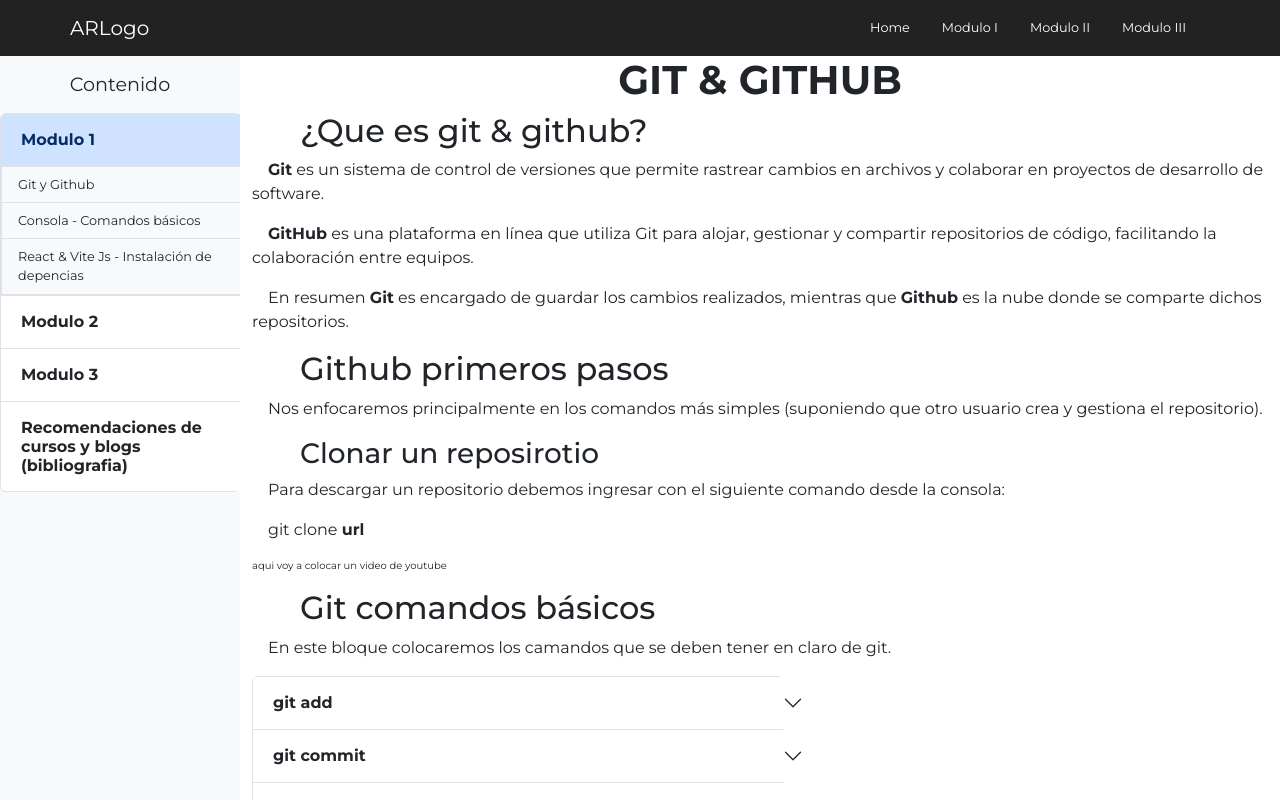
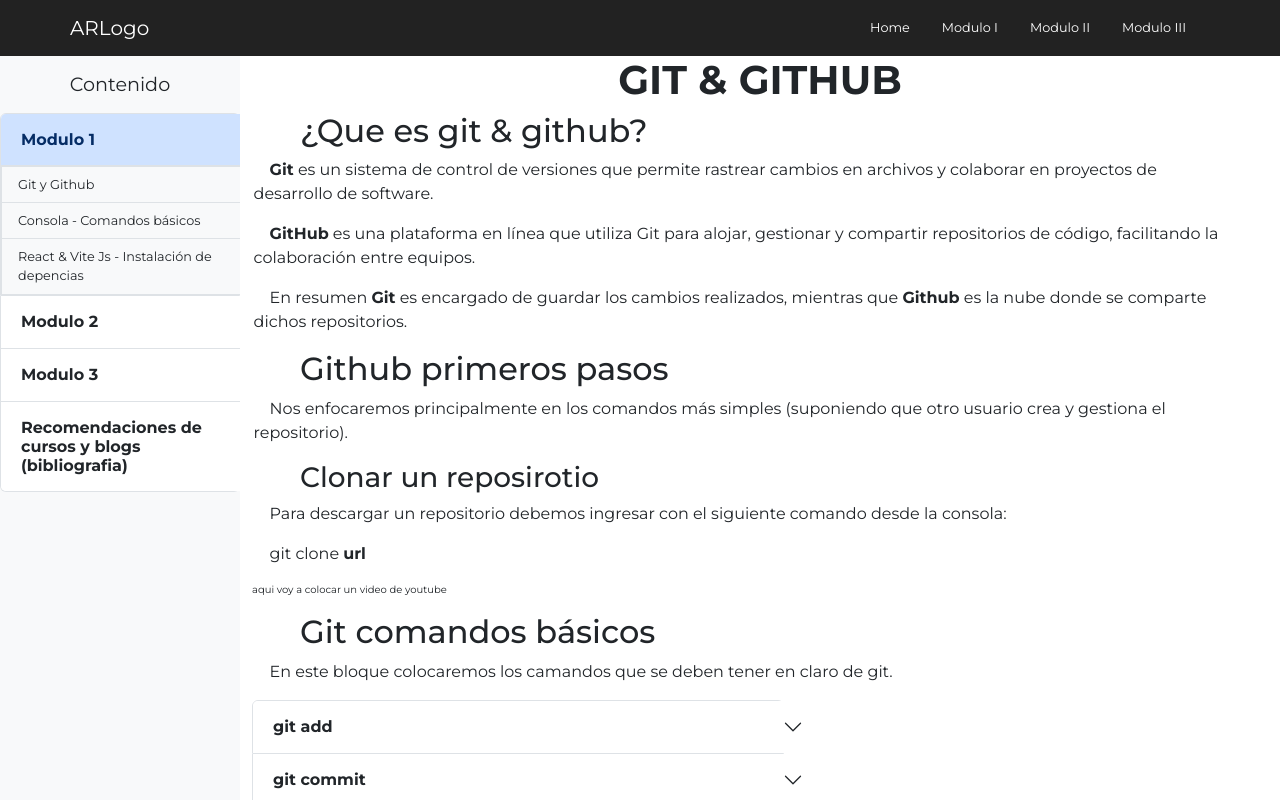
Before and after one commit to Fsalasgit/atomicReact, a React (Vite) app: page /gitPages in a window 1280 px wide. Shown: the top 800 px of the page. Built offline with nearby package versions, Linux system fonts and the light colour scheme.

Commit message:
agregando React pages

```diff
--- a/src/sass/pages/styleBlogs.scss
+++ b/src/sass/pages/styleBlogs.scss
@@ -11,6 +11,7 @@
 .blogContainer__p{
     font-size: 1rem;
     text-indent: 1rem;
+    padding: 0 4rem 0 0.1rem;
 }
 
 .blogContainer__p-small{
```
Also changed, not shown: src/App.jsx (line endings or trailing spaces).
